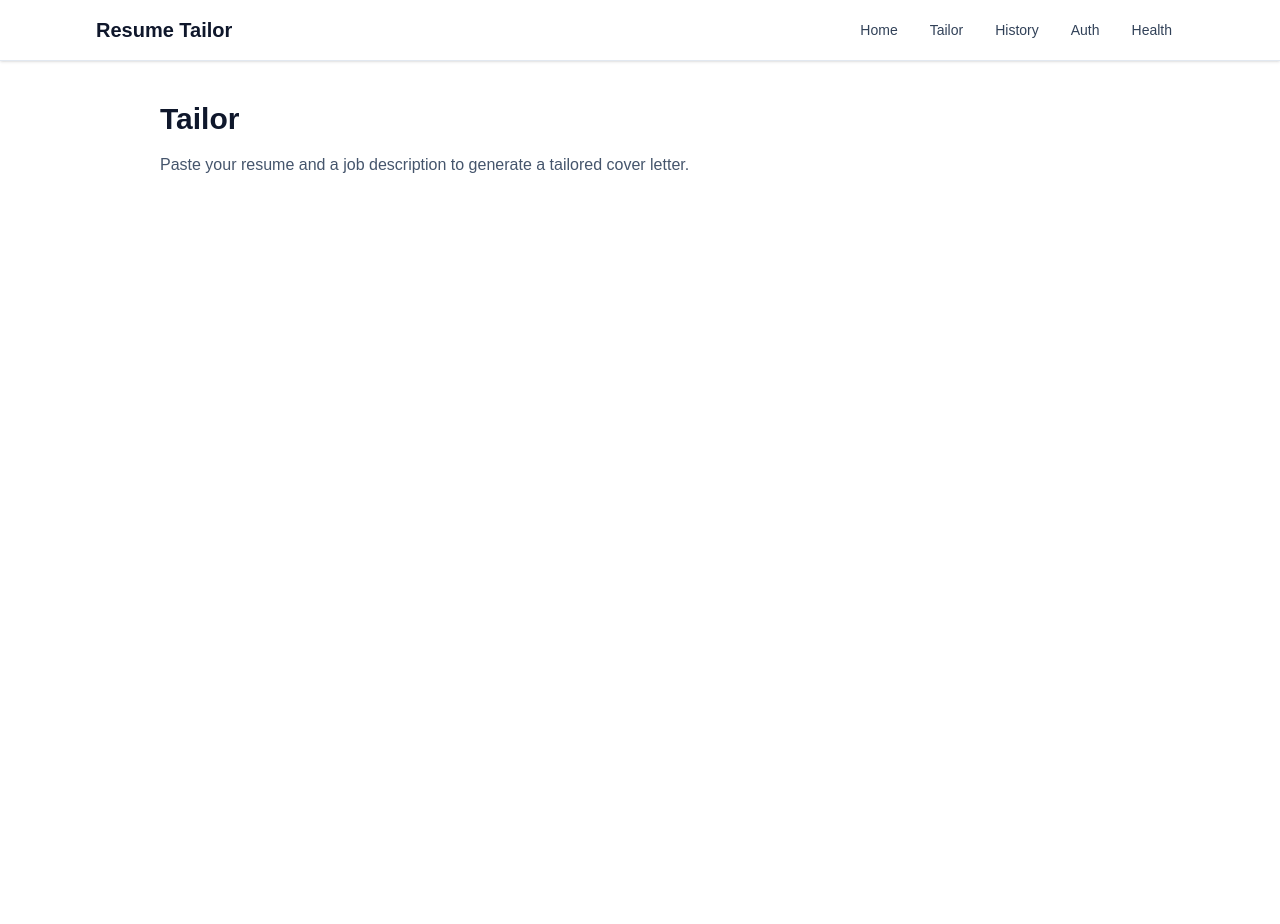
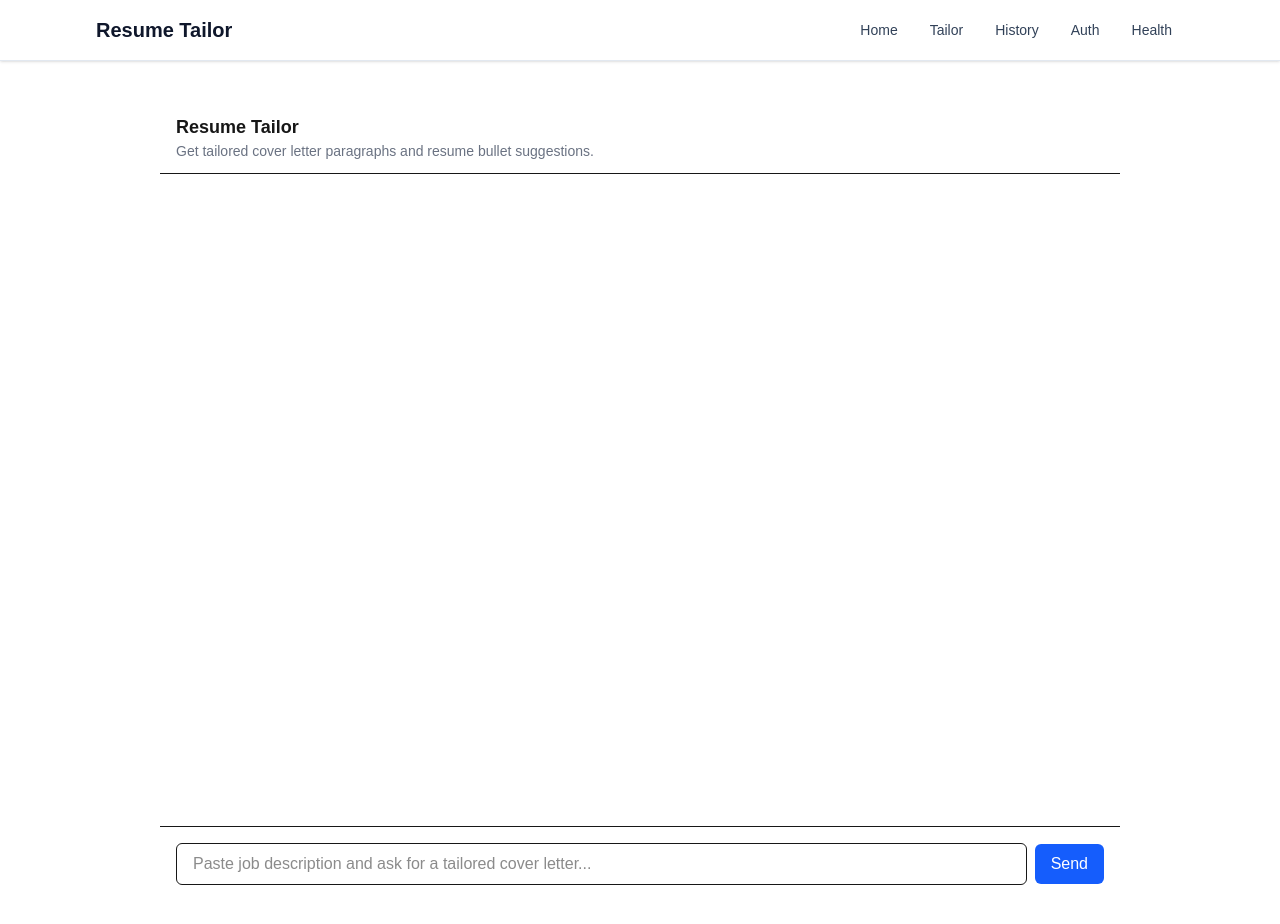
Before and after one commit to mohsin03nehan/flyrank_capstone, a Next.js app in the folder resume-tailor/: page /tailor in a window 1280 px wide. Shown: the top 924 px of the page. Before the commit the page ends 800 px from the top, so only its background shows below. Built offline with nearby package versions, Linux system fonts and the light colour scheme.

Commit message:
feat: streaming AI chat interface for resume tailoring using Gemini

```diff
--- a/resume-tailor/package.json
+++ b/resume-tailor/package.json
@@ -9,12 +9,17 @@
     "lint": "eslint"
   },
   "dependencies": {
+    "@ai-sdk/google": "^4.0.44",
+    "@ai-sdk/react": "^4.0.69",
+    "ai": "^7.0.66",
     "next": "16.3.1",
     "react": "19.2.8",
     "react-dom": "19.2.8"
   },
   "devDependencies": {
     "@tailwindcss/postcss": "^4",
+    "@types/node": "26.2.0",
+    "@types/react": "19.2.18",
     "eslint": "^9",
     "eslint-config-next": "16.3.1",
     "tailwindcss": "^4"
--- /dev/null
+++ b/resume-tailor/src/app/api/chat/route.ts
@@ -0,0 +1,39 @@
+export const SYSTEM_PROMPT = `You are Resume Tailor, an assistant that helps users write tailored cover letters and
+identify which resume bullets to emphasize based on a job description.`;
+
+export const runtime = "nodejs";
+
+import { streamText } from "ai";
+import { google } from "@ai-sdk/google";
+
+function extractText(message) {
+  if (message.parts && Array.isArray(message.parts)) {
+    return message.parts
+      .filter((p) => p.type === "text")
+      .map((p) => p.text)
+      .join("");
+  }
+  if (typeof message.content === "string") return message.content;
+  return "";
+}
+
+export async function POST(req) {
+  const body = await req.json();
+  const rawMessages = body.messages || [];
+
+  const apiKey = process.env.GOOGLE_GENERATIVE_AI_API_KEY;
+  if (!apiKey) return new Response(JSON.stringify({ error: "Missing API key" }), { status: 500 });
+
+  const modelMessages = rawMessages.map((m) => ({
+    role: m.role,
+    content: extractText(m),
+  }));
+
+  const result = streamText({
+    model: google("gemini-3.6-flash", { apiKey }),
+    system: SYSTEM_PROMPT,
+    messages: modelMessages,
+  });
+
+  return result.toUIMessageStreamResponse();
+}
--- a/resume-tailor/src/app/tailor/page.js
+++ b/resume-tailor/src/app/tailor/page.js
@@ -1,10 +1,149 @@
-export default function TailorPage() {
+"use client";
+
+import React, { useEffect, useRef, useState } from "react";
+import { useChat } from "@ai-sdk/react";
+
+function getTextFromMessage(message) {
+  if (!message) return "";
+  if (message.parts && Array.isArray(message.parts)) {
+    return message.parts
+      .filter((p) => p.type === "text")
+      .map((p) => p.text)
+      .join("");
+  }
+  const content = message.content;
+  if (typeof content === "string") return content;
+  if (Array.isArray(content)) return content.map((c) => (c && (c.text || c.content)) || "").join("");
+  if (content && typeof content === "object") return content.text || content["content"] || "";
+  return "";
+}
+
+function MessageBubble({ message }) {
+  const isUser = message.role === "user";
+  const text = getTextFromMessage(message);
   return (
-    <section className="space-y-4">
-      <h1 className="text-3xl font-bold text-slate-900">Tailor</h1>
-      <p className="text-slate-600">
-        Paste your resume and a job description to generate a tailored cover letter.
-      </p>
-    </section>
+    <div className={`flex ${isUser ? "justify-end" : "justify-start"}`}>
+      <div
+        className={`max-w-[80%] px-4 py-2 rounded-lg break-words whitespace-pre-wrap shadow-sm ${
+          isUser ? "bg-blue-600 text-white rounded-br-none" : "bg-gray-100 text-gray-900 rounded-bl-none"
+        }`}
+      >
+        {text}
+      </div>
+    </div>
   );
 }
+
+export default function TailorPage() {
+  const { messages = [], sendMessage, status, stop } = useChat();
+  const [input, setInput] = useState("");
+  const isLoading = status === "streaming" || status === "submitted";
+
+  const containerRef = useRef(null);
+  const [isNearBottom, setIsNearBottom] = useState(true);
+  const [newSinceScrollUp, setNewSinceScrollUp] = useState(false);
+
+  useEffect(() => {
+    const el = containerRef.current;
+    if (!el) return;
+    const onScroll = () => {
+      const nearBottom = el.scrollHeight - (el.scrollTop + el.clientHeight) < 150;
+      setIsNearBottom(nearBottom);
+      if (nearBottom) setNewSinceScrollUp(false);
+    };
+    el.addEventListener("scroll", onScroll, { passive: true });
+    onScroll();
+    return () => el.removeEventListener("scroll", onScroll);
+  }, []);
+
+  useEffect(() => {
+    const el = containerRef.current;
+    if (!el) return;
+    if (isNearBottom) {
+      el.scrollTo({ top: el.scrollHeight, behavior: "smooth" });
+    } else {
+      setNewSinceScrollUp(true);
+    }
+  }, [messages]);
+
+  const lastMessage = messages[messages.length - 1];
+  const lastText = getTextFromMessage(lastMessage);
+  const isAssistantThinking = isLoading && lastMessage && lastMessage.role === "assistant" && !lastText;
+
+  return (
+    <div className="flex flex-col h-screen bg-white">
+      <header className="px-4 py-3 border-b">
+        <h1 className="text-lg font-semibold">Resume Tailor</h1>
+        <p className="text-sm text-gray-500">Get tailored cover letter paragraphs and resume bullet suggestions.</p>
+      </header>
+
+      <main ref={containerRef} className="flex-1 overflow-auto p-4 space-y-4">
+        {messages.map((m) => (
+          <div key={m.id || Math.random()}>
+            <MessageBubble message={m} />
+          </div>
+        ))}
+
+        {isAssistantThinking && (
+          <div className="flex justify-start">
+            <div className="bg-gray-100 text-gray-900 px-4 py-2 rounded-lg max-w-[40%]">
+              <div className="flex items-center space-x-2">
+                <span className="h-2 w-2 bg-gray-400 rounded-full animate-pulse inline-block"></span>
+                <span className="h-2 w-2 bg-gray-400 rounded-full animate-pulse inline-block"></span>
+                <span className="h-2 w-2 bg-gray-400 rounded-full animate-pulse inline-block"></span>
+              </div>
+            </div>
+          </div>
+        )}
+      </main>
+
+      {newSinceScrollUp && (
+        <div className="fixed bottom-24 right-4">
+          <button
+            className="bg-blue-600 text-white px-3 py-2 rounded-md shadow-md"
+            onClick={() => {
+              const el = containerRef.current;
+              if (!el) return;
+              el.scrollTo({ top: el.scrollHeight, behavior: "smooth" });
+              setNewSinceScrollUp(false);
+            }}
+          >
+            Jump to latest
+          </button>
+        </div>
+      )}
+
+      <form
+        className="border-t p-4 flex items-center gap-2"
+        onSubmit={(e) => {
+          e.preventDefault();
+          if (!input.trim()) return;
+          sendMessage({ text: input });
+          setInput("");
+        }}
+      >
+        <input
+          className="flex-1 px-4 py-2 rounded-md border focus:outline-none focus:ring-2 focus:ring-blue-400"
+          placeholder="Paste job description and ask for a tailored cover letter..."
+          value={input}
+          onChange={(e) => setInput(e.target.value)}
+          disabled={isLoading}
+        />
+
+        <button
+          type="submit"
+          className={`px-4 py-2 rounded-md text-white ${isLoading ? "bg-gray-400" : "bg-blue-600 hover:bg-blue-700"}`}
+          disabled={isLoading}
+        >
+          Send
+        </button>
+
+        {isLoading && (
+          <button type="button" className="px-3 py-2 rounded-md text-sm bg-red-500 text-white hover:bg-red-600" onClick={() => stop && stop()}>
+            Stop
+          </button>
+        )}
+      </form>
+    </div>
+  );
+}
```
Also changed, not shown: resume-tailor/tsconfig.json (added, +37 -0 lines), 1 other file (tests, documents, lock files or other folders).
